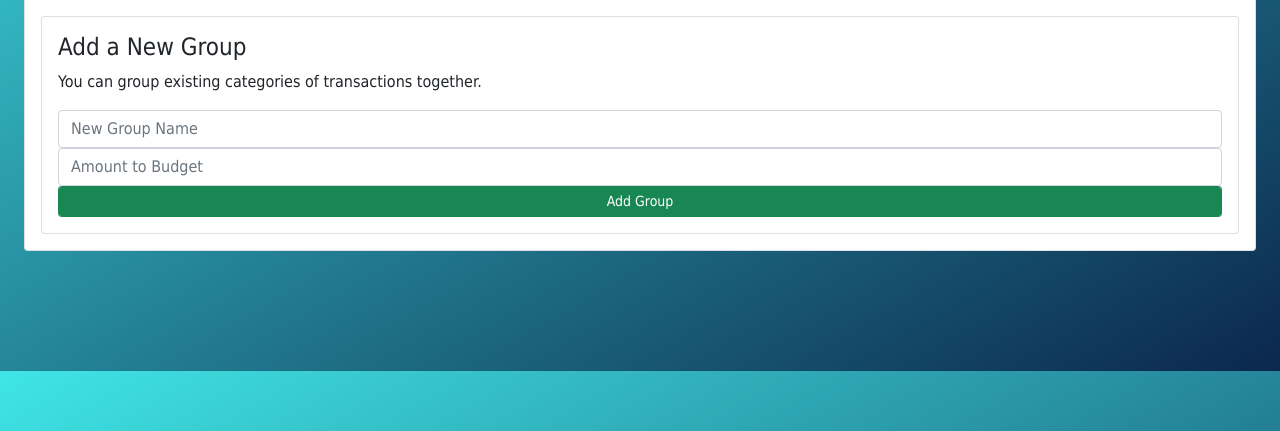
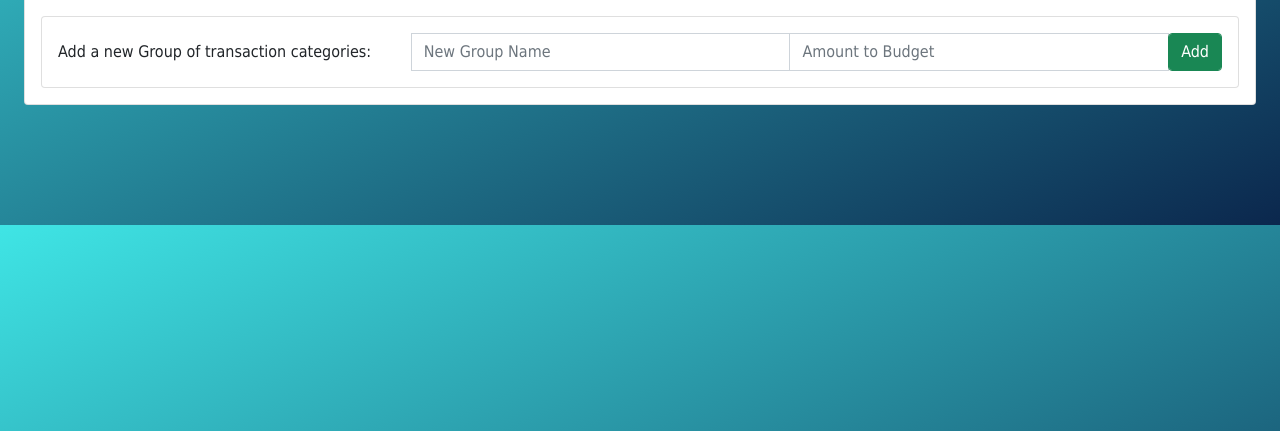
Before and after one commit to asa-leholland/BeaverHacks, a Django app: template BeaverStacks/BudgetApp/templates/index.html in a window 1280 px wide. Shown: the part 369-800 px from the top of the page. Run offline with Django 3.2, Linux system fonts and the light colour scheme; the template is opened without the code that fills it, so the values that code supplies are empty; some libraries are stand-ins or nearby versions.

Commit message:
formatted add new group of transaction form

```diff
--- a/BeaverStacks/BudgetApp/templates/index.html
+++ b/BeaverStacks/BudgetApp/templates/index.html
@@ -115,30 +115,16 @@
 							<div class="card">
 								<div class="card-body">
 									<div class="row">
-										<form method="POST">{% csrf_token %}
-											<h4>Add a New Group</h4>
-											<p>You can group existing categories of transactions together.</p>
-											<div class="col-sm">
-												<div class="form-inline">
-													<div class="col p1">
-														<input type="text" class="form-control" placeholder="New Group Name" name="group_description">
-													</div>
+										<form method="POST" class="form-inline">{% csrf_token %}
+											<div class="form-group">
+												<div class="input-group">
+													<label class="col-sm col-form-label"  for="group_description">Add a new Group of transaction categories: </label>
+													<input type="text" class="form-control" placeholder="New Group Name" id="group_description" name="group_description">
+													<input type="number" class="form-control" placeholder="Amount to Budget">
+													<span class="input-group-addon"><input type="submit" class="form-control btn btn-success" value="Add" name="create_group"></span>
 												</div>
 											</div>
-											<div class="col-sm">
-												<div class="form-inline">
-													<div class="col-md-12 form-group">
-														<input type="text" class="form-control" placeholder="Amount to Budget">
-													</div>
-												</div>
-											</div>
-											<div class="col-sm">
-												<div class="form-inline">
-													<div class="col-md-12 form-group">
-														<input type="submit" class="form-control btn-sm btn-success" value="Add Group" name="create_group">
-													</div>
-												</div>
-											</div>
+
 										</form>
 									</div>
 								</div>
```
